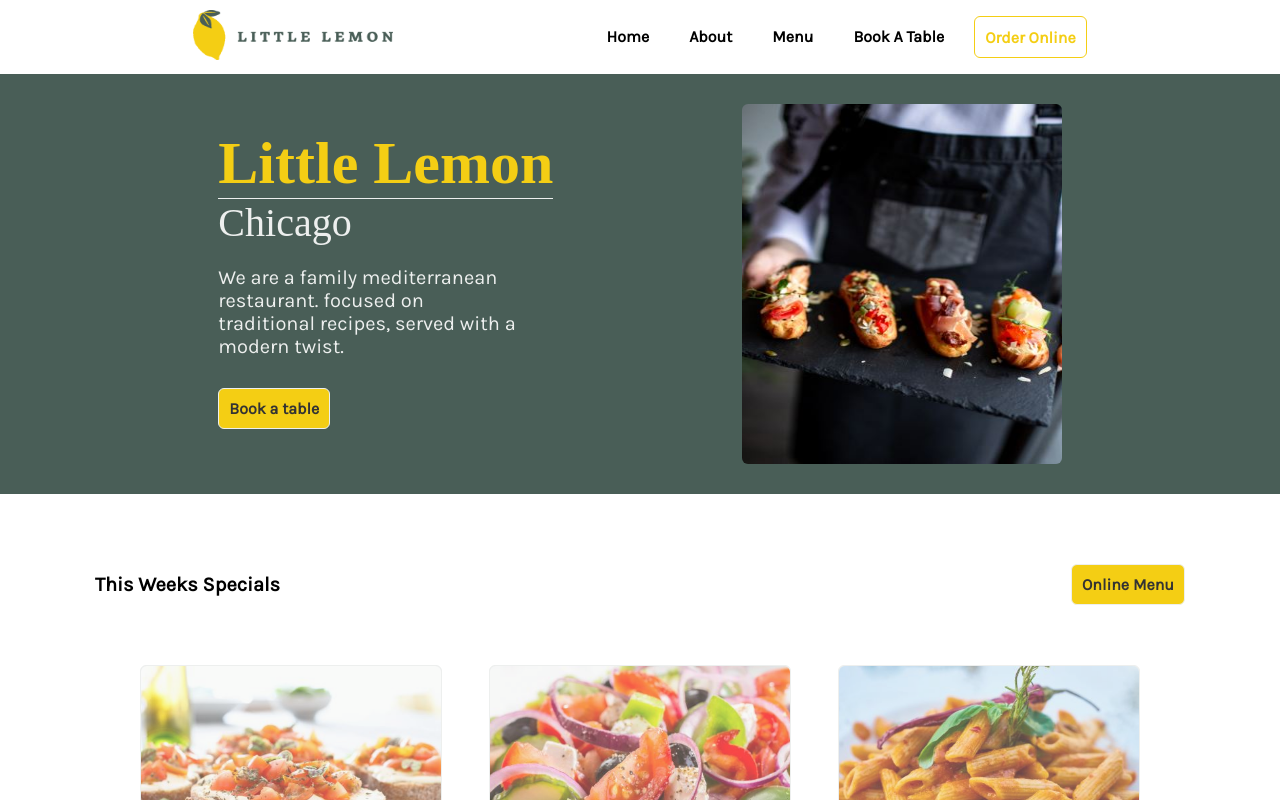
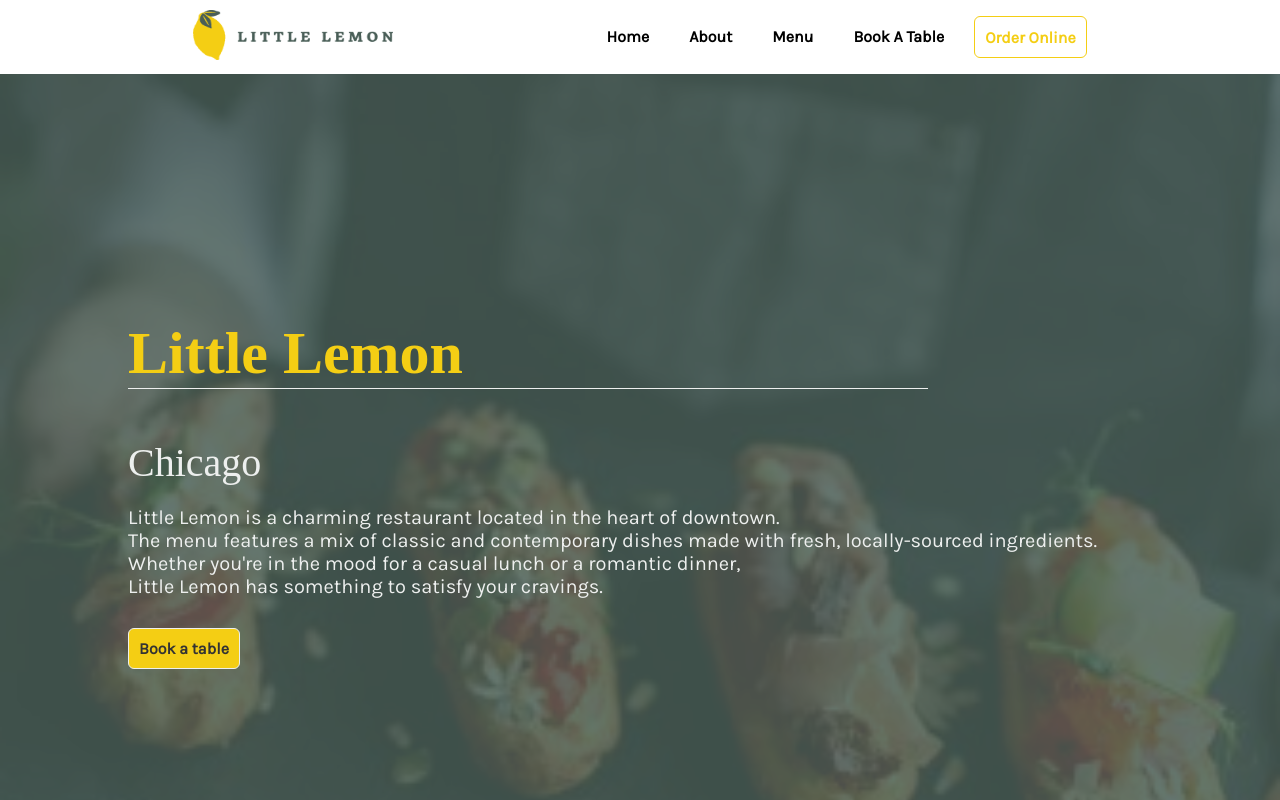
Before and after one commit to YanShtein/little_lemon, a React (Create React App) app: page / in a window 1280 px wide. Shown: the top 800 px of the page. Built offline with nearby package versions, Linux system fonts and the light colour scheme; a web font is replaced by a local one.

Commit message:
fixed article image

```diff
--- a/src/assets/shared.css
+++ b/src/assets/shared.css
@@ -51,8 +51,8 @@ body {
 
 .container {
   position: relative;
-  width: 100%;
-  height: 100vh;
+  /* width: 100%;
+  height: 100vh; */
 }
 
 button {
--- a/src/components/Header/header.css
+++ b/src/components/Header/header.css
@@ -87,7 +87,7 @@
 }
 
 .hamburger-content nav li {
-  margin: 30px;
+  margin: 10px;
   padding: 20px;
   text-align: center;
 }
--- a/src/components/Home/Article.js
+++ b/src/components/Home/Article.js
@@ -3,15 +3,18 @@ import { Link } from "react-router-dom";
 export default function Article() {
   return (
     <div className="article">
+      <img src={require('../../assets/images/main.JPG')} alt='Menu'/>
       <div className="article-content">
         <h2>Little Lemon</h2>
         <h3>Chicago</h3>
-        <p>We are a family mediterranean restaurant.
-          focused on traditional recipes, served with a modern twist.
+        <p title="Thanks to chatGPT for generating the Little Lemon about text.">
+          Little Lemon is a charming restaurant located in the heart of downtown.<br />
+          The menu features a mix of classic and contemporary dishes made with fresh, locally-sourced ingredients.<br />
+          Whether you're in the mood for a casual lunch or a romantic dinner,<br />
+          Little Lemon has something to satisfy your cravings.
         </p>
         <Link to="/book"><button>Book a table</button></Link>
       </div>
-      <img src={require('../../assets/images/main.JPG')} alt='Menu'/>
     </div>
   )
 };
--- a/src/components/Home/home.css
+++ b/src/components/Home/home.css
@@ -1,19 +1,30 @@
 /* ---------------------> Article ---------------------> */
-
 .article {
+  position: relative;
   display: flex;
   flex-direction: row;
   flex-wrap: wrap;
   align-items: center;
   justify-content: space-evenly;
   background-color: #495E57;
-  padding: 30px;
+  height: 100vh;
 }
 
 .article img {
-  height: 360px;
-  width: 320px;
-  border-radius: var(--border-radius);
+  position: absolute;
+  z-index: 0;
+  object-fit: cover;
+  opacity: .15;
+  height: 100%;
+  width: 100%;
+}
+
+.article-content {
+  position: relative;
+  z-index: 5;
+  width: 80%;
+  max-width: 1130px;
+  margin: 40px auto;
 }
 
 .article-content h2 {
@@ -21,7 +32,6 @@
   color: var(--primary-yellow);
   font-family: var(--family-h2-h3);
   font-size: var(--h2-hd);
-  margin: 0;
 }
 
 .article-content h3 {
@@ -33,7 +43,6 @@
 .article-content p {
   margin: 20px 0px;
   font-family: var(--family-p-a);
-  max-width: 300px;
   color: var(--hg-cream);
   font-size: var(--par);
 }
@@ -267,17 +276,6 @@ h3 {
   .article-content p {
     font-size: var(--par-mb);
   }
-  .article img {
-    height: 240px;
-    width: 214px;
-  }
-}
-
-@media (max-width: 430px) {
-  .article img {
-    height: 300px;
-    width: 90%;
-  }
 }
 
 @keyframes move {
```
